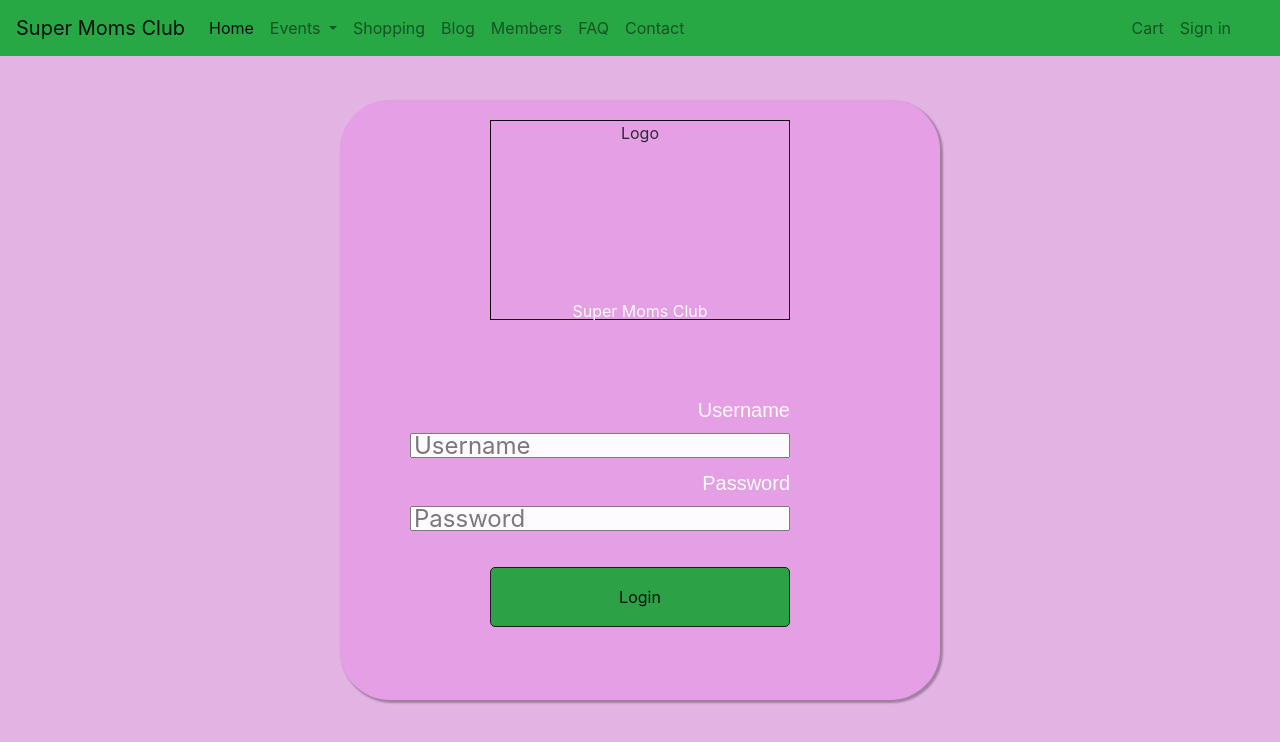
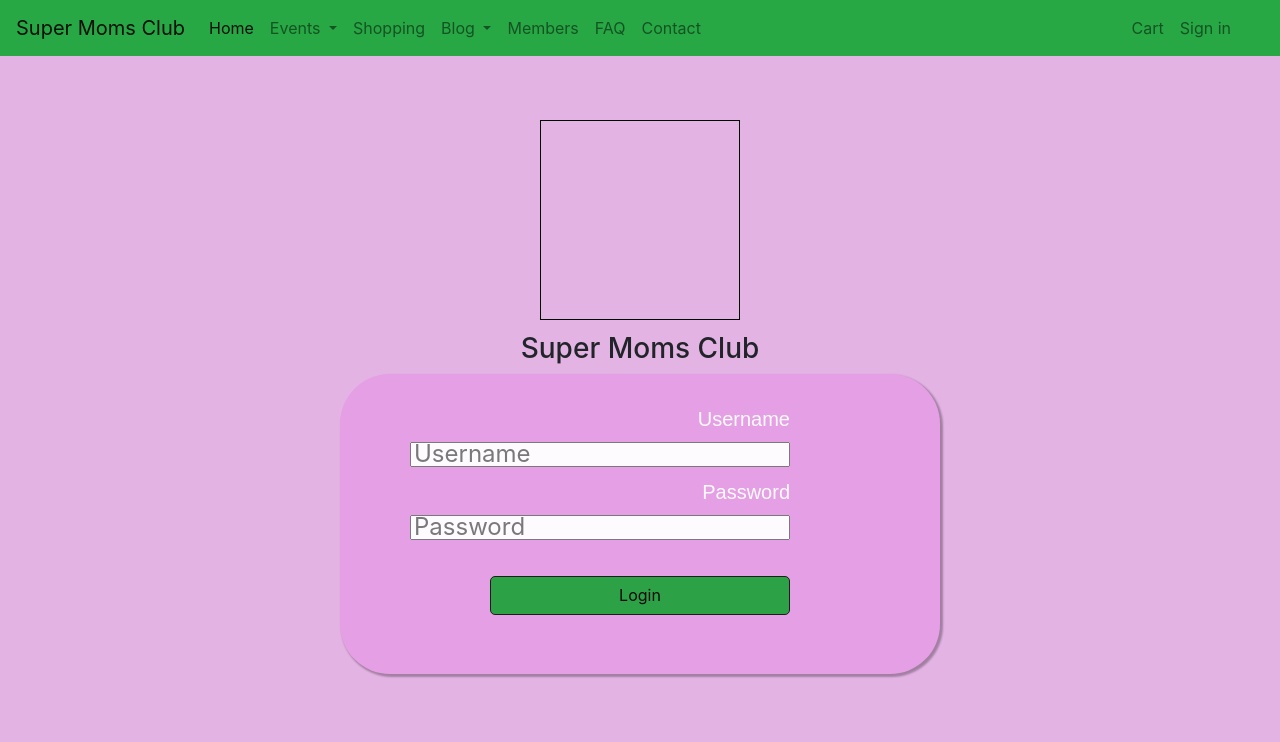
Before and after one commit to zhengz55/SuperMomsClub, a plain HTML site: page public/signIn.html in a window 1280 px wide. Drawn offline with nearby package versions, Linux system fonts and the light colour scheme.

Commit message:
minor update

```diff
--- a/public/css/signIn.css
+++ b/public/css/signIn.css
@@ -11,13 +11,14 @@ body { background-color: #e3b3e3 !important; }
 }
 
 .white-card {
-    position: absolute;
-/*    background-color: rgb(33, 32, 36);*/
+    /*position: absolute;*/
+    position: relative;
 	background-color: #e69ee6;
     border-radius: 50px;
-    height: 600px;
+    height: 300px;
     width: 600px;
-    top: 50%;
+/*    top: 65%; for absolute positioning */
+	top: 13.5%;
     left: 50%;
     transform: translate(-50%, -50%);
     box-shadow: 2px 2px 2px 1px rgba(0, 0, 0, .3);
@@ -79,10 +80,10 @@ body { background-color: #e3b3e3 !important; }
     border:1px solid rgb(20, 20, 20);
     border-radius: 5px;
     background-color:#23a13e;
-	line-height:30px;
-	margin-bottom:100px;
+	line-height:35px;
+	margin-bottom:70px;
 	display:block;
-	height:10%;
+	height:13%;
 	width:50%;
 	cursor:pointer;
 	margin-top:6%;
@@ -107,6 +108,7 @@ body { background-color: #e3b3e3 !important; }
 .input-container {
     display: block;
     text-align: right;
+
     padding-right: 150px;
     margin-bottom: 10px;
     font-size: 24px;
@@ -130,3 +132,11 @@ body { background-color: #e3b3e3 !important; }
 .input-text-box {
     height: 25px;
 }
+
+form {
+	margin-top: 50px;
+}
+
+h3 {
+	text-align: center;
+}
--- a/public/signIn.html
+++ b/public/signIn.html
@@ -37,8 +37,14 @@
       <li class="nav-item">
         <a class="nav-link" href="#">Shopping</a>
       </li>
-      <li class="nav-item">
-        <a class="nav-link" href="#">Blog</a>
+      <li class="nav-item dropdown">
+        <a class="nav-link dropdown-toggle" href="#" id="navbarDropdownMenuLink" data-toggle="dropdown" aria-haspopup="true" aria-expanded="false">
+          Blog
+        </a>
+        <div class="dropdown-menu" aria-labelledby="navbarDropdownMenuLink">
+          <a class="dropdown-item" href="#">Videos</a>
+          <a class="dropdown-item" href="#">Articles</a>
+        </div>
       </li>
       <li class="nav-item">
         <a class="nav-link" href="#">Members</a>
@@ -63,13 +69,15 @@
 
 
     <div class="bg">
+      <div style="border: 1px solid black; height: 200px; width: 200px; display: block; margin-right: auto; margin-left: auto; margin-top: 5%; margin-bottom: 12px;"></div>
+      <h3>Super Moms Club</h3>
     <div class="white-card">
-        <div class="logo">Logo
+<!--         <div class="logo">Logo
             <p class="logo-bottom-text">Super Moms Club</p>
-        </div>
+        </div> -->
         <!-- Login input fields and Login button -->
         <form action="" method="post">
-            <div class="input-container">
+            <div class="input-container" style="padding-top: 30px;">
                 <label class="input-name-text" for="username">Username</label>
                 <input class="input-text-box" type="text" placeholder="Username" name="username" required>
             </div>
```
Also changed, not shown: public/home.html (+14 -21 lines), public/signUp.html (+8 -13 lines), public/img/cart.png (added), 2 other files.
